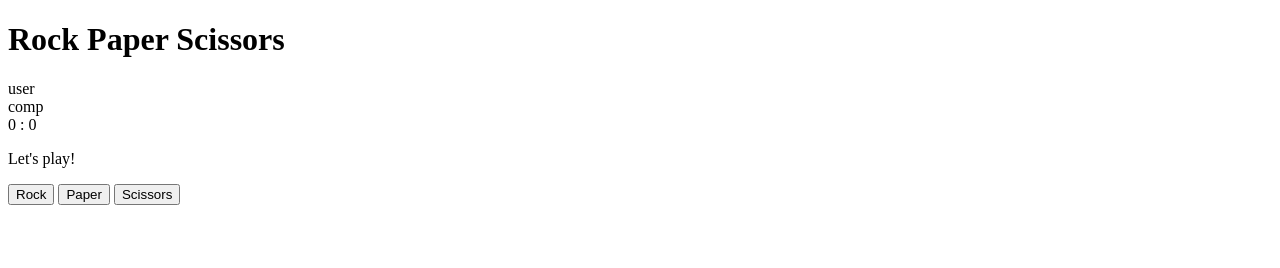
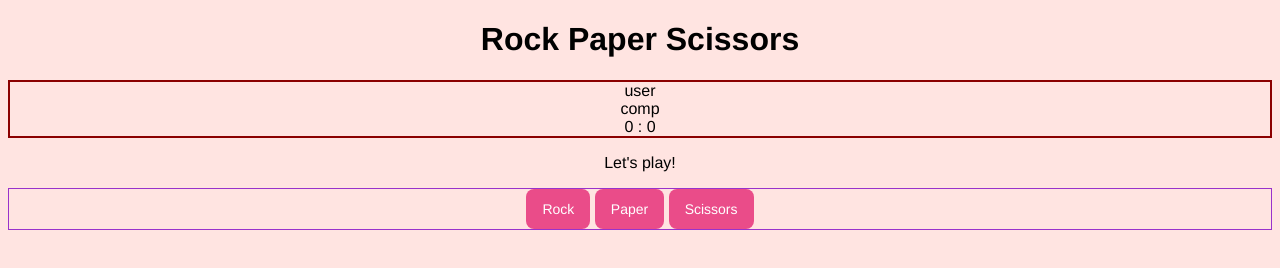
Before and after one commit to shinymayo/Rock-Paper-Scissors, a plain HTML site: page index.html in a window 1280 px wide. Drawn offline with Linux system fonts and the light colour scheme.

Commit message:
add style
added initial style, pink background, brighter pink
buttons, changed font and centered everything. The
score-board will need to be fixed.

```diff
--- a/index.html
+++ b/index.html
@@ -3,6 +3,7 @@
 <head>
     <meta charset="utf-8">
     <title>Project</title>
+    <link rel="stylesheet" href="style.css" />
     <script src="javascript.js" defer></script>
 </head>
 <body>
--- /dev/null
+++ b/style.css
@@ -0,0 +1,42 @@
+* {
+    background-color: mistyrose;
+    font-family: "Haas Grot Text R Web", "Helvetica Neue", Helvetica, Arial, sans-serif;
+    text-align: center;
+
+}
+.score-board {
+    border: 2px solid darkred;
+}
+.choices {
+    border: 1px solid darkorchid;
+}
+button {
+  background-color: #EA4C89;
+  border-radius: 8px;
+  border-style: none;
+  box-sizing: border-box;
+  color: #FFFFFF;
+  cursor: pointer;
+  display: inline-block;
+  font-size: 14px;
+  font-weight: 500;
+  height: 40px;
+  line-height: 20px;
+  list-style: none;
+  margin: 0;
+  outline: none;
+  padding: 10px 16px;
+  position: relative;
+  text-align: center;
+  text-decoration: none;
+  transition: color 100ms;
+  vertical-align: baseline;
+  user-select: none;
+  -webkit-user-select: none;
+  touch-action: manipulation;
+}
+
+button:hover,
+button:focus {
+  background-color: #F082AC;
+}
```
